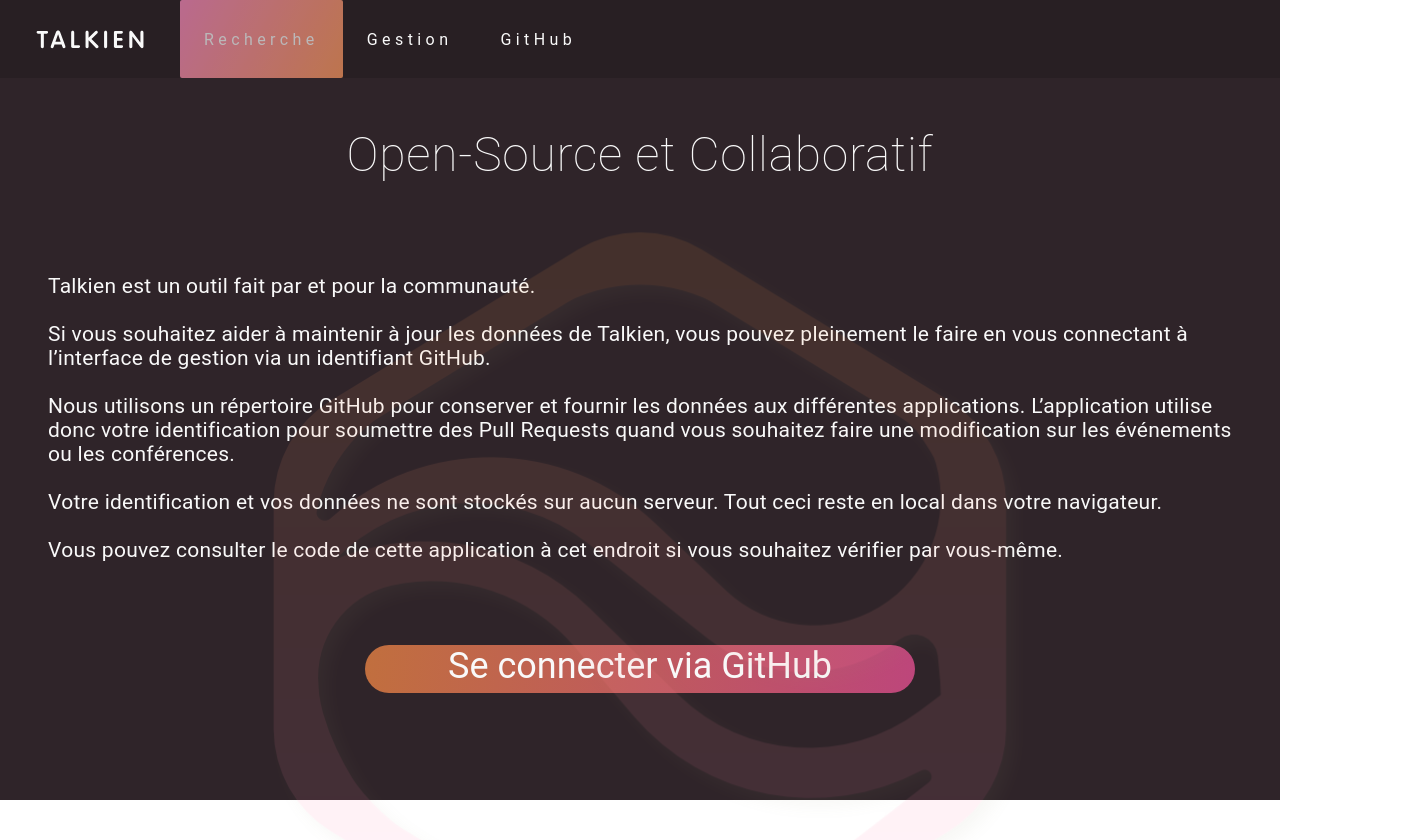
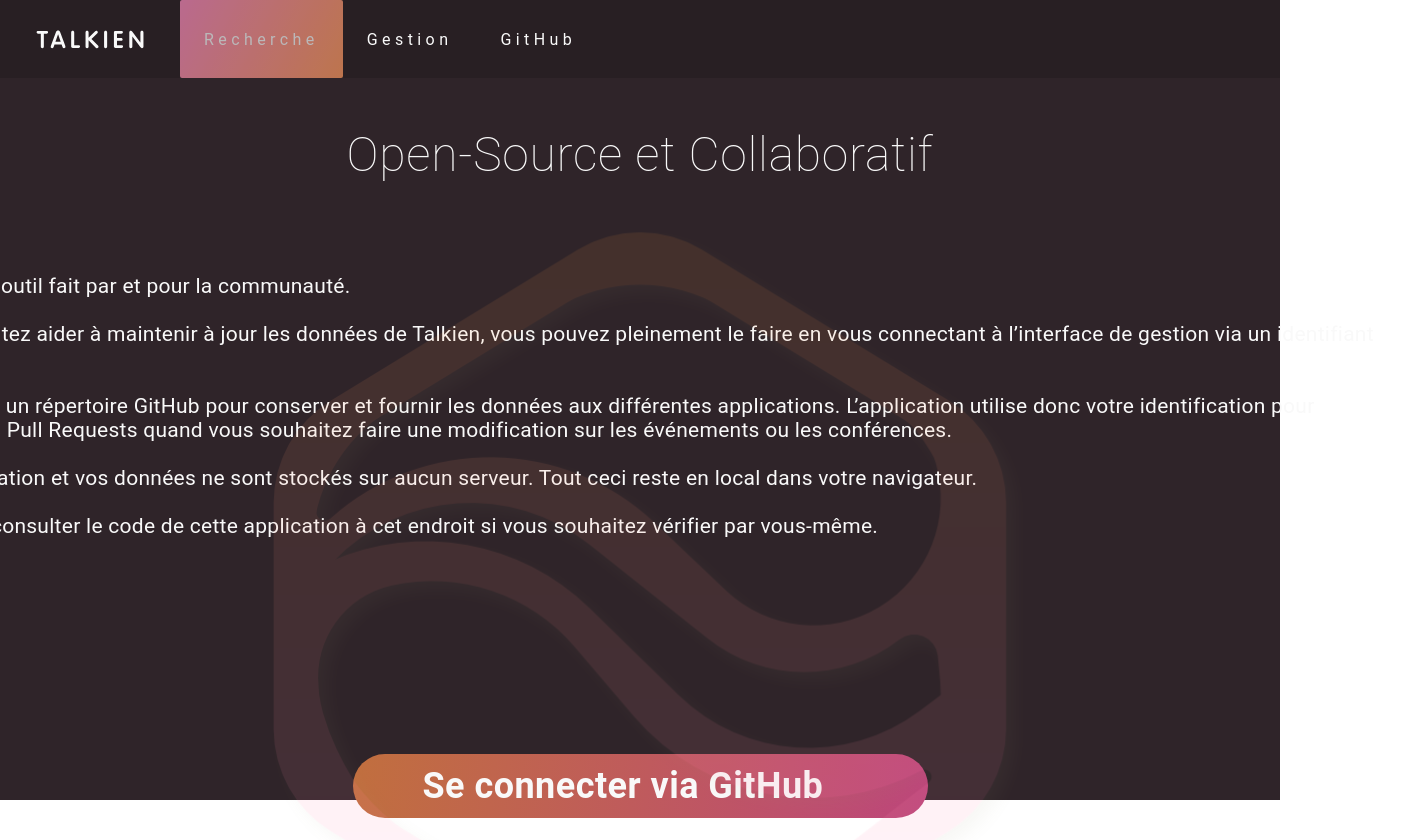
Before and after one commit to kb-dev/talkien-web, a React (Create React App) app: page /management in a window 1280 px wide. Shown: the top 840 px of the page, 1417 px wide, since content can reach past the window. Built offline with nearby package versions, Linux system fonts and the light colour scheme.

Commit message:
Fixes pr

```diff
--- a/src/components/Body/Body.scss
+++ b/src/components/Body/Body.scss
@@ -16,7 +16,7 @@
 	color: #f9f9f9;
 }
 .question-answers {
-	max-width: 800px;
+//	max-width: 800px;
 	margin: 0 32px;
 }
 .choice {
--- a/src/components/Body/index.tsx
+++ b/src/components/Body/index.tsx
@@ -16,8 +16,9 @@
 			<div className="question-answers">
 				<p className="question"> Quel événement cherchez-vous ?</p>
 				<input
+					type="text"
+					name="choice"
 					onChange={props.onSearchChange}
-					type="text"
 					className="choice"
 					placeholder="Veuillez entrer un événement"
 				/>
--- a/src/pages/Management/index.tsx
+++ b/src/pages/Management/index.tsx
@@ -15,22 +15,24 @@
 				<p className="text">
 					Talkien est un outil fait par et pour la communauté.
 					<br /> <br />
-						Si vous souhaitez aider à maintenir à jour les données de Talkien, vous
-						pouvez pleinement le faire en vous connectant à l’interface de gestion via
-						un identifiant GitHub.
+					Si vous souhaitez aider à maintenir à jour les données de Talkien, vous pouvez
+					pleinement le faire en vous connectant à l’interface de gestion via un
+					identifiant GitHub.
 					<br />
-						<br /> Nous utilisons un répertoire GitHub pour conserver et fournir les
-						données aux différentes applications. L’application utilise donc votre
-						identification pour soumettre des Pull Requests quand vous souhaitez faire
-						une modification sur les événements ou les conférences.
+					<br /> Nous utilisons un répertoire GitHub pour conserver et fournir les données
+					aux différentes applications. L’application utilise donc votre identification
+					pour soumettre des Pull Requests quand vous souhaitez faire une modification sur
+					les événements ou les conférences.
 					<br />
-						<br /> Votre identification et vos données ne sont stockés sur aucun
-						serveur. Tout ceci reste en local dans votre navigateur.
+					<br /> Votre identification et vos données ne sont stockés sur aucun serveur.
+					Tout ceci reste en local dans votre navigateur.
 					<br />
-						<br /> Vous pouvez consulter le code de cette application à cet endroit si
-						vous souhaitez vérifier par vous-même.
+					<br /> Vous pouvez consulter le code de cette application à cet endroit si vous
+					souhaitez vérifier par vous-même.
 				</p>
-					<div className="clickHere">Se connecter via GitHub</div>
+				<div className="clickHere">
+					<p className="connectToGitHub">Se connecter via GitHub </p>
+				</div>
 			</div>
 		);
 	}
--- a/src/pages/Management/management.scss
+++ b/src/pages/Management/management.scss
@@ -1,6 +1,7 @@
 .container {
 	align-items: center;
 }
+
 .title-Management-Page {
 	width: 1044px;
 	height: 79px;
@@ -16,8 +17,8 @@
 }
 
 .text {
-	width: 1184px;
-	height: 350px;
+	width: 74em;
+	height: 21.875em;
 	font-family: Roboto;
 	font-size: 21px;
 	font-weight: normal;
@@ -30,20 +31,31 @@
 }
 
 .clickHere {
-	width: 550px;
-	height: 48px;
+	width: 575px;
+	height: 64px;
 	border-radius: 32.5px;
 	background-image: linear-gradient(97deg, #c16f3e, #bd467b);
 	align-items: center;
+	display: flex;
+}
+
+.connectToGitHub {
 	font-family: Roboto;
-    font-size: 36px;
-    color: #f9f9f9;
-    text-align: center;
-    box-sizing: border-box;
-    font-style: normal;
+	font-size: 36px;
+	color: #f9f9f9;
+	text-align: center;
+	font-style: normal;
     font-stretch: normal;
     line-height: normal;
+    font-weight: bold;
+    letter-spacing: 0.46px;
+	padding : 0 70px;
+    height: 42px;
+    box-sizing: border-box;
+    align-items: center;
+    text-decoration: none;
 }
+
 .logoTalkien {
 	width:80%;
 	object-fit: contain;
```
Also changed, not shown: src/containers/App.scss (line endings or trailing spaces). Lines whose indentation alone changed are shown as unchanged.
